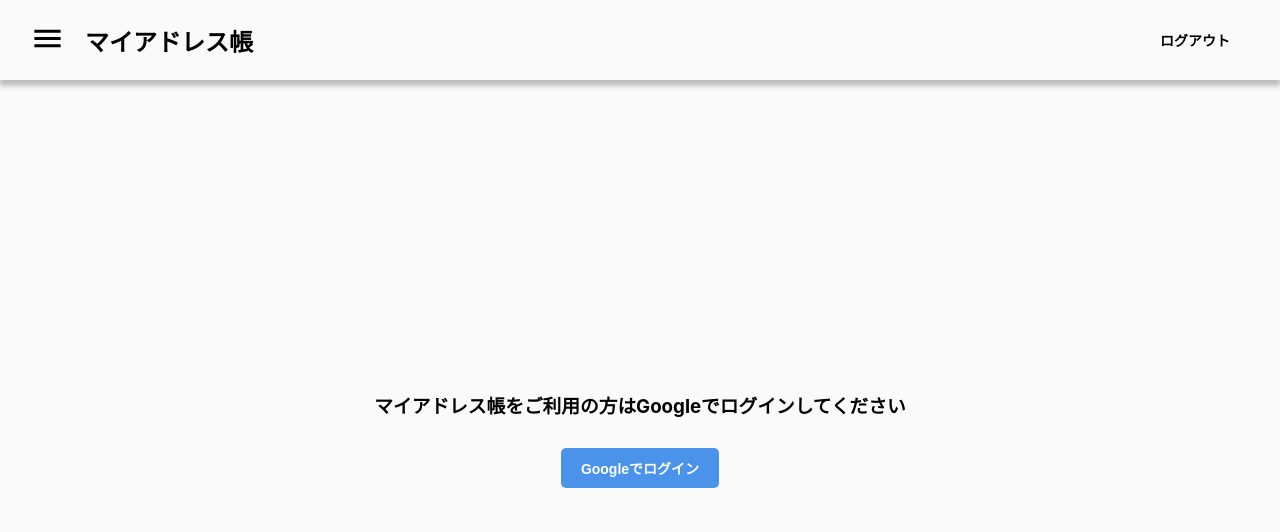
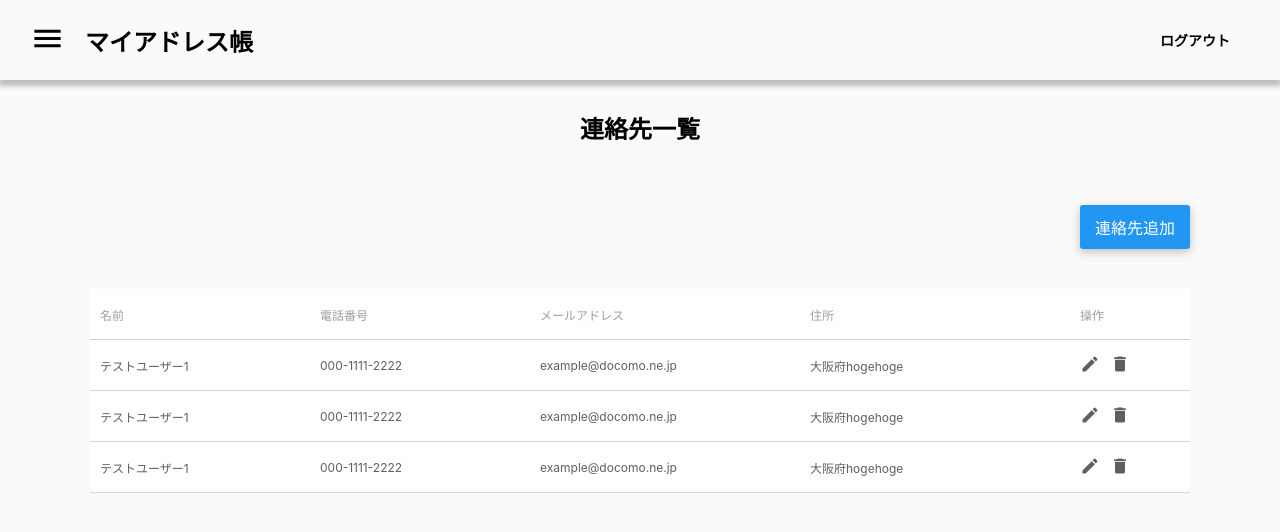
Before and after one commit to planb-yano/address-clone-app, a React (Create React App) app: page /addressBook in a window 1280 px wide. Shown: the top 532 px of the page. Built offline with nearby package versions, Linux system fonts and the light colour scheme.

Commit message:
各コンポーネントにルーターを設定

```diff
--- a/package.json
+++ b/package.json
@@ -16,13 +16,14 @@
     "@types/react-dom": "^18.2.5",
     "react": "^18.2.0",
     "react-dom": "^18.2.0",
+    "react-router-dom": "^6.13.0",
     "react-scripts": "5.0.1",
     "sass": "^1.63.4",
     "typescript": "^4.9.5",
     "web-vitals": "^2.1.4"
   },
   "scripts": {
-    "start": "react-scripts start",
+    "serve": "react-scripts start",
     "build": "react-scripts build",
     "test": "react-scripts test",
     "eject": "react-scripts eject"
--- a/src/App.tsx
+++ b/src/App.tsx
@@ -3,6 +3,10 @@
 import Header from "./components/header/Header";
 import Home from "./pages/home/Home";
 import Sidebar from "./components/sidebar/Sidebar";
+import { Routes, Route } from "react-router-dom";
+import NotFound from "./pages/notfound/NotFound";
+import AddressBook from "./pages/addressbook/AddressBook";
+import AddressForm from "./pages/addressform/AddressForm";
 
 function App() {
   const [isModalOpen, setIsModalOpen] = useState<boolean>(false);
@@ -11,7 +15,12 @@
     <div className="App">
       {isModalOpen ? <Sidebar setIsModalOpen={setIsModalOpen} /> : null}
       <Header setIsModalOpen={setIsModalOpen} />
-      <Home />
+      <Routes>
+        <Route path="/" element={<Home />} />
+        <Route path="/addressBook" element={<AddressBook />} />
+        <Route path="/addressForm" element={<AddressForm />} />
+        <Route path="/*" element={<NotFound />} />
+      </Routes>
     </div>
   );
 }
--- a/src/components/sidebar/Sidebar.tsx
+++ b/src/components/sidebar/Sidebar.tsx
@@ -2,6 +2,7 @@
 import "./Sidebar.scss";
 import HomeIcon from "@mui/icons-material/Home";
 import ListIcon from "@mui/icons-material/List";
+import { Link } from "react-router-dom";
 
 type Props = {
   setIsModalOpen: React.Dispatch<React.SetStateAction<boolean>>;
@@ -23,14 +24,18 @@
             <p className="userName">矢野貴大</p>
           </div>
           <div className="sidebarMain">
+            <Link to="/" onClick={() => handleClose()}>
               <div className="sidebarMainHome">
                 <HomeIcon fontSize="large" />
                 <p className="sidebarMainHomeName">ホーム</p>
               </div>
+            </Link>
+            <Link to="/addressBook" onClick={() => handleClose()}>
               <div className="sidebarMainAddress">
                 <ListIcon fontSize="large" />
                 <p className="sidebarMainAddressName">連絡先</p>
               </div>
+            </Link>
           </div>
         </div>
       </div>
--- a/src/index.tsx
+++ b/src/index.tsx
@@ -2,12 +2,15 @@
 import ReactDOM from "react-dom/client";
 import "./index.scss";
 import App from "./App";
+import { BrowserRouter } from "react-router-dom";
 
 const root = ReactDOM.createRoot(
   document.getElementById("root") as HTMLElement
 );
 root.render(
   <React.StrictMode>
-    <App />
+    <BrowserRouter>
+      <App />
+    </BrowserRouter>
   </React.StrictMode>
 );
```
Also changed, not shown: 1 other file (tests, documents, lock files or other folders). Lines whose indentation alone changed are shown as unchanged.
